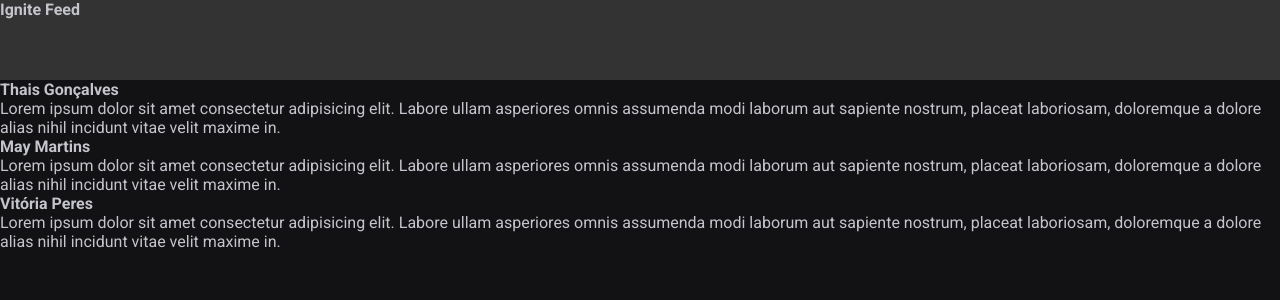
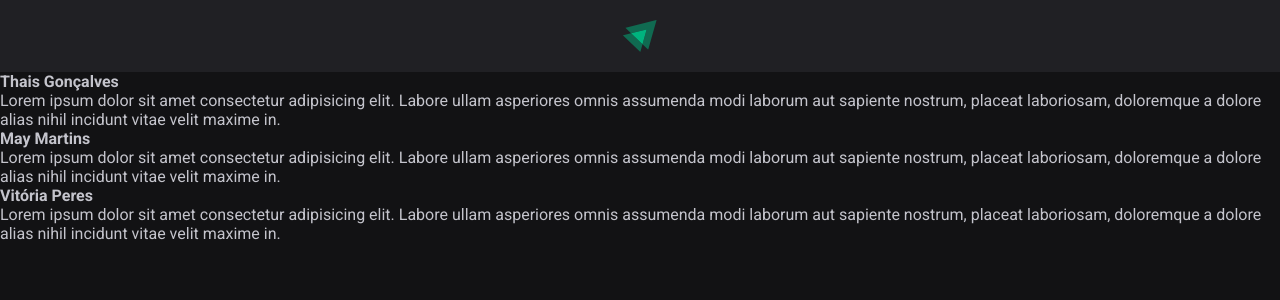
Before and after one commit to thaiscaldas/Aplica-o-React, a React (Vite) app: page / in a window 1280 px wide. Shown: the top 300 px of the page. Built offline with nearby package versions, Linux system fonts and the light colour scheme.

Commit message:
componente Header

```diff
--- a/src/components/Header.jsx
+++ b/src/components/Header.jsx
@@ -1,10 +1,12 @@
 import styles from './Header.module.css'
+
+import igniteLogo from './../assets/Ignite-logo.svg'
 
 export function Header() {
     return (
     <header className={styles.header}>
 
-        <strong >Ignite Feed</strong>
+        <img src={igniteLogo} alt="Logotipo de Ignite" />
 
     </header>
     );
--- a/src/components/Header.module.css
+++ b/src/components/Header.module.css
@@ -1,4 +1,10 @@
 .header {
-    background: #333333;
-    height: 80px;
+    background: var(--gray-800);
+    display: flex;
+    justify-content: center;
+    padding: 1.25rem 0;
 }
+
+.header img {
+    height: 2rem;
+}
```
Also changed, not shown: src/assets/Ignite-logo.svg (added).
